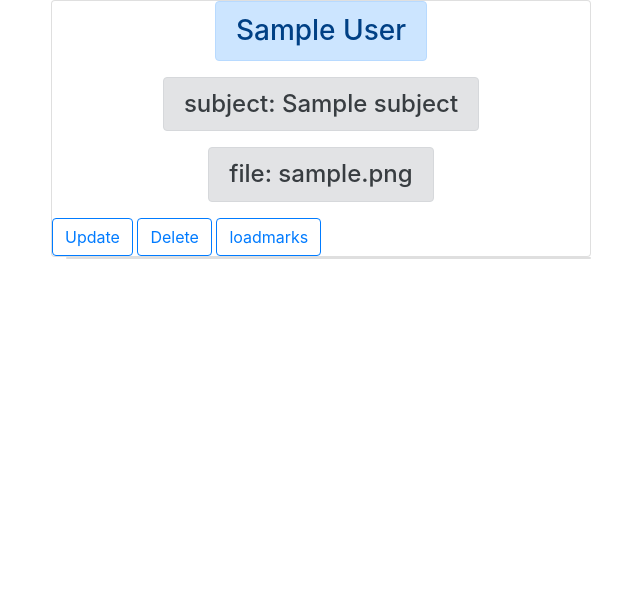
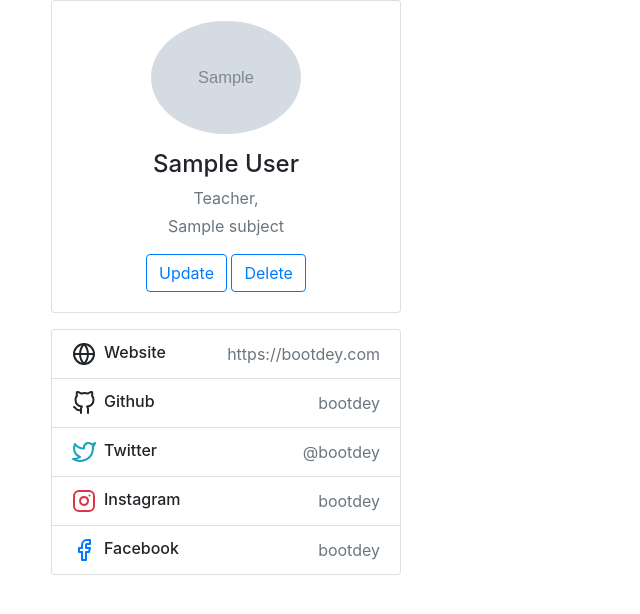
Before and after one commit to rabinkmc/schoolresult, a Django app: a page that uses result/templates/result/teacher_detail.html in a window 1280 px wide. Shown: the part 56-670 px from the top of the page, without its empty margins (34-674 px from the left). Run offline with Django 3.2, Linux system fonts and the light colour scheme; tables that the repository leaves empty hold one stand-in row (values such as "Sample post"); grey boxes marked "Sample" are stand-in pictures; some libraries are stand-ins or nearby versions.

Commit message:
refactoring

```diff
--- a/result/models.py
+++ b/result/models.py
@@ -36,6 +36,7 @@ class Subject(AbstractNameSlug):
     ''
 
 class Teacher(AbstractNameSlug):
+    image  = models.ImageField(upload_to='profile-pic-teacher', default='default.png')
     marks_file = models.FileField(upload_to='csv/', default='marks.csv')
     subject = models.OneToOneField(Subject, related_name='teacher', on_delete = models.CASCADE)
     records = {}
@@ -59,7 +60,6 @@ class Mark(models.Model):
      class Meta:
          unique_together=[['subject','student']]
 
-
      def save(self,*args,**kwargs):
          records = self.subject.teacher.get_records()
          self.marks = records.get(self.student.rollno)
--- a/result/templates/result/teacher_detail.html
+++ b/result/templates/result/teacher_detail.html
@@ -1,35 +1,49 @@
 
 {% extends 'result/base.html' %}
 {% block content %}
-<div class="row hidden md-up">
-	<div class="col-sm-6">
+<div class="row gutters-sm">
+            <div class="col-md-4 mb-3">
               <div class="card">
-			<div class="card-block">
+                <div class="card-body">
                   <div class="d-flex flex-column align-items-center text-center">
-					<h3 class="alert alert-primary">{{object.name}}</h3>
-					<h4 class="alert alert-secondary">subject: {{object.subject.name}}</h4>
-					<h4 class="alert alert-secondary">file: {{object.marks_file}}</h4>
-				  </div>
-			</div>
-			<div class="card-block">
+					  <img src="{{object.image.url}}" alt="student" class="rounded-circle" width="150"> <div class="mt-3">
+						<h4>{{object.name}}</h4>
+                      <p class="text-secondary mb-1">Teacher,</p>
+                      <p class="text-muted
+					  font-size-sm">{{object.subject.name}}</p>
 					  <button class="btn btn-outline-primary">
-							<a href="{% url "teacher-update" object.pk object.slug %}"> Update</a>
+						  <a href="{% url "student-update" object.pk object.slug%}">Update</a>
 					  </button>
 					  <button class="btn btn-outline-primary">
-							<a href="{% url "teacher-delete" object.pk object.slug %}"> Delete </a>
-						</button>
-						<button class="btn btn-outline-primary">
-							<a href="{% url "load-marks" object.pk object.slug %}"> loadmarks </a>
+						  <a href="{% url "student-delete" object.pk object.slug%}">Delete</a>
 					  </button>
 					  </div>
                   </div>
                 </div>
               </div>
-
-	<div class="col-sm-6">
-		<div class="card">
-			<div class="card-block">
-			</div>
+              <div class="card mt-3">
+                <ul class="list-group list-group-flush">
+                  <li class="list-group-item d-flex justify-content-between align-items-center flex-wrap">
+                    <h6 class="mb-0"><svg xmlns="http://www.w3.org/2000/svg" width="24" height="24" viewBox="0 0 24 24" fill="none" stroke="currentColor" stroke-width="2" stroke-linecap="round" stroke-linejoin="round" class="feather feather-globe mr-2 icon-inline"><circle cx="12" cy="12" r="10"></circle><line x1="2" y1="12" x2="22" y2="12"></line><path d="M12 2a15.3 15.3 0 0 1 4 10 15.3 15.3 0 0 1-4 10 15.3 15.3 0 0 1-4-10 15.3 15.3 0 0 1 4-10z"></path></svg>Website</h6>
+                    <span class="text-secondary">https://bootdey.com</span>
+                  </li>
+                  <li class="list-group-item d-flex justify-content-between align-items-center flex-wrap">
+                    <h6 class="mb-0"><svg xmlns="http://www.w3.org/2000/svg" width="24" height="24" viewBox="0 0 24 24" fill="none" stroke="currentColor" stroke-width="2" stroke-linecap="round" stroke-linejoin="round" class="feather feather-github mr-2 icon-inline"><path d="M9 19c-5 1.5-5-2.5-7-3m14 6v-3.87a3.37 3.37 0 0 0-.94-2.61c3.14-.35 6.44-1.54 6.44-7A5.44 5.44 0 0 0 20 4.77 5.07 5.07 0 0 0 19.91 1S18.73.65 16 2.48a13.38 13.38 0 0 0-7 0C6.27.65 5.09 1 5.09 1A5.07 5.07 0 0 0 5 4.77a5.44 5.44 0 0 0-1.5 3.78c0 5.42 3.3 6.61 6.44 7A3.37 3.37 0 0 0 9 18.13V22"></path></svg>Github</h6>
+                    <span class="text-secondary">bootdey</span>
+                  </li>
+                  <li class="list-group-item d-flex justify-content-between align-items-center flex-wrap">
+                    <h6 class="mb-0"><svg xmlns="http://www.w3.org/2000/svg" width="24" height="24" viewBox="0 0 24 24" fill="none" stroke="currentColor" stroke-width="2" stroke-linecap="round" stroke-linejoin="round" class="feather feather-twitter mr-2 icon-inline text-info"><path d="M23 3a10.9 10.9 0 0 1-3.14 1.53 4.48 4.48 0 0 0-7.86 3v1A10.66 10.66 0 0 1 3 4s-4 9 5 13a11.64 11.64 0 0 1-7 2c9 5 20 0 20-11.5a4.5 4.5 0 0 0-.08-.83A7.72 7.72 0 0 0 23 3z"></path></svg>Twitter</h6>
+                    <span class="text-secondary">@bootdey</span>
+                  </li>
+                  <li class="list-group-item d-flex justify-content-between align-items-center flex-wrap">
+                    <h6 class="mb-0"><svg xmlns="http://www.w3.org/2000/svg" width="24" height="24" viewBox="0 0 24 24" fill="none" stroke="currentColor" stroke-width="2" stroke-linecap="round" stroke-linejoin="round" class="feather feather-instagram mr-2 icon-inline text-danger"><rect x="2" y="2" width="20" height="20" rx="5" ry="5"></rect><path d="M16 11.37A4 4 0 1 1 12.63 8 4 4 0 0 1 16 11.37z"></path><line x1="17.5" y1="6.5" x2="17.51" y2="6.5"></line></svg>Instagram</h6>
+                    <span class="text-secondary">bootdey</span>
+                  </li>
+                  <li class="list-group-item d-flex justify-content-between align-items-center flex-wrap">
+                    <h6 class="mb-0"><svg xmlns="http://www.w3.org/2000/svg" width="24" height="24" viewBox="0 0 24 24" fill="none" stroke="currentColor" stroke-width="2" stroke-linecap="round" stroke-linejoin="round" class="feather feather-facebook mr-2 icon-inline text-primary"><path d="M18 2h-3a5 5 0 0 0-5 5v3H7v4h3v8h4v-8h3l1-4h-4V7a1 1 0 0 1 1-1h3z"></path></svg>Facebook</h6>
+                    <span class="text-secondary">bootdey</span>
+                  </li>
+                </ul>
               </div>
             </div>
           </div>
--- a/result/urls.py
+++ b/result/urls.py
@@ -18,7 +18,6 @@ urlpatterns = [
         path('student/create/', views.StudentCreateView.as_view(),name='student-create'),
         path('subject/create/', views.SubjectCreateView.as_view(),name='subject-create'),
         path('teacher/create/', views.TeacherCreateView.as_view(),name='teacher-create'),
-        # path('teacher/loadmarks/<int:pk>-<str:slug>/', views.loadmarks, name='load-marks'),
 
         path('student/update/<int:pk>-<str:slug>/', views.StudentUpdateView.as_view(),name='student-update'),
         path('subject/update/<int:pk>-<str:slug>/', views.SubjectUpdateView.as_view(),name='subject-update'),
@@ -30,5 +29,4 @@ urlpatterns = [
 
         path('result/<int:pk>-<str:slug>/', views.result, name='result'),
 ]
-# urlpatterns += static(settings.STATIC_URL, document_root=settings.STATIC_ROOT)
 urlpatterns += static(settings.MEDIA_URL,document_root=settings.MEDIA_ROOT)
--- a/result/views.py
+++ b/result/views.py
@@ -42,9 +42,9 @@ class TeacherCreateView(CreateView):
     model = Teacher
     form_class = TeacherForm
 
-    def form_valid(self,form):
-        self.get_records()
-        return super().form_valid(form)
+    # def get_success_url(self):
+    #     self.object.get_records()
+    #     return super().get_success_url(self)
 
 class StudentDeleteView(DeleteView):
     model = Student
@@ -71,9 +71,9 @@ class TeacherUpdateView(UpdateView):
     model = Teacher
     form_class = TeacherForm
 
-    def form_valid(self,form):
-        self.get_records()
-        return super().form_valid(form)
+    # def get_success_url(self):
+    #     self.object.get_records()
+    #     return super().get_success_url(self)
 
 def result(request, *args, **kwargs):
     student = Student.objects.get(**kwargs)
@@ -81,7 +81,7 @@ def result(request, *args, **kwargs):
     context = {}
     context['object'] = student
     context['subjects'] = student.mark_set.all()
-    context['marks'] = student.mark_set.aggregate(Sum('marks'))
-    context['percentage'] = student.mark_set.aggregate(Avg('marks'))
+    context['marks'] = student.mark_set.aggregate(marks = Sum('marks')).get('marks')
+    context['percentage'] = round(student.mark_set.aggregate(total =Avg('marks')).get('total'),2)
 
     return render(request, 'result/result.html', context)
```
Also changed, not shown: result/templates/result/result.html (+10 -15 lines), result/templates/result/student_detail.html (+6 -42 lines), functional_test.py (deleted), result/migrations/0001_initial.py. Lines whose indentation alone changed are shown as unchanged.
